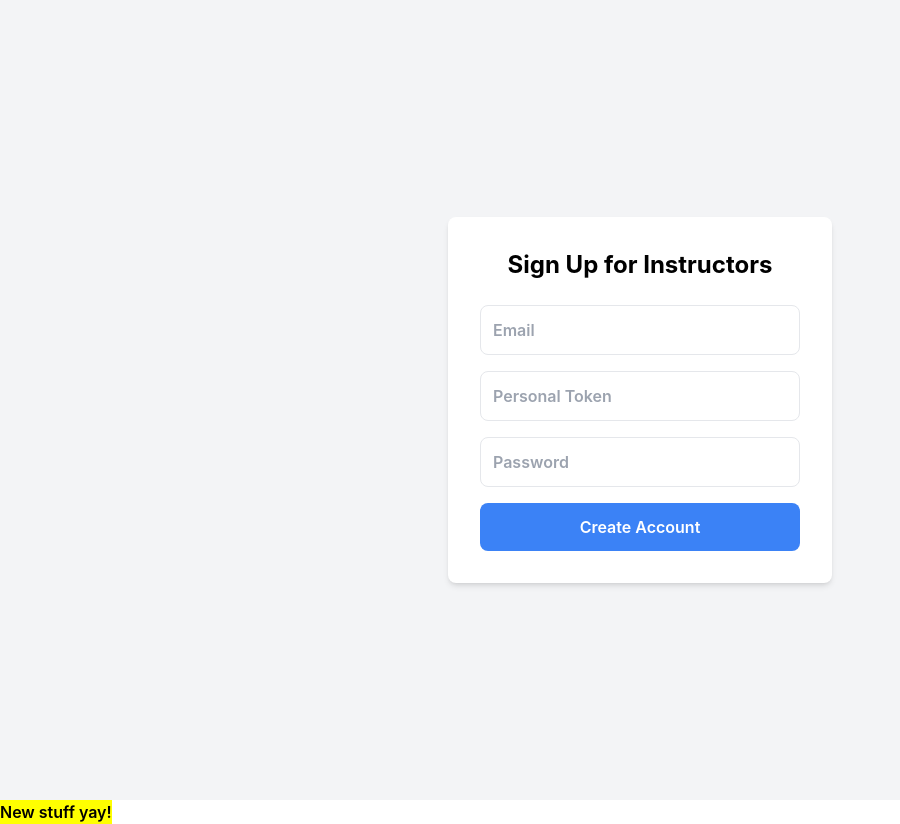
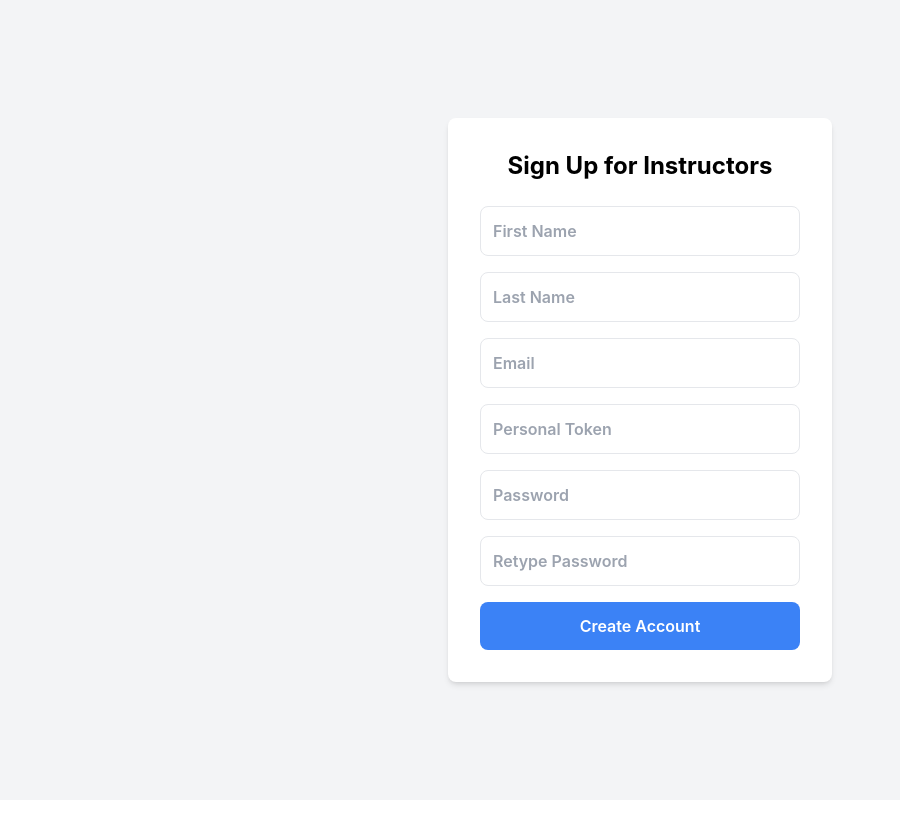
Before and after one commit to h0nt3d/UTrack, a React (Create React App) app in the folder frontend/: page / in a window 1280 px wide. Shown: the whole page, without its empty margins (0-900 px from the left). After the commit the page ends 800 px from the top, so only its background shows below. Built offline with nearby package versions, Linux system fonts and the light colour scheme.

Commit message:
Added fields for first name and last name

```diff
--- a/frontend/src/App.js
+++ b/frontend/src/App.js
@@ -20,7 +20,12 @@ export default function App() {
 		setSelectedCourse(courseData);
 		setSpecificCourse(false);
     }
-
+	return(
+		<div>
+			<Signup />
+		</div>
+	);
+/*
 	return (
 		<div>
 			{nnew
@@ -33,6 +38,7 @@ export default function App() {
 			{nnew && <button className="test" onClick={newPage}>New stuff yay!</button>}
 		</div>
 	);
+	*/
 }
 
 /*
--- a/frontend/src/components/signup.jsx
+++ b/frontend/src/components/signup.jsx
@@ -1,7 +1,8 @@
 import React, {useState} from "react";
 
 export default function Signup() {
-
+	const [firstName, setFirstName] = useState("");
+	const [lastName, setLastName] = useState("");
 	const [email, setEmail] = useState("");
 	const [password, setPassword] = useState("");
 
@@ -10,7 +11,7 @@ export default function Signup() {
 			const response = await fetch("http://localhost:5000/signup", {
 				method: "POST",
 				headers: {"Content-Type": "application/json"},
-				body: JSON.stringify({email, password}),
+				body: JSON.stringify({firstName, lastName, email, password}),
 			});
 
 			const data = await response.json();
@@ -26,6 +27,18 @@ export default function Signup() {
     <div className="flex items-center justify-center h-screen bg-gray-100">
       <form className="bg-white p-8 rounded-lg shadow-md w-96">
         <h1 className="text-2xl font-bold mb-6 text-center">Sign Up for Instructors</h1>
+	<input
+          type="text"
+          placeholder="First Name"
+          className="w-full p-3 mb-4 border rounded-lg focus:outline-none focus:ring-2 focus:ring-blue-500"
+	  onChange={(e) => setFirstName(e.target.value)}
+        />
+	<input
+          type="text"
+          placeholder="Last Name"
+          className="w-full p-3 mb-4 border rounded-lg focus:outline-none focus:ring-2 focus:ring-blue-500"
+	  onChange={(e) => setLastName(e.target.value)}
+        />
         <input
           type="text"
           placeholder="Email"
@@ -43,6 +56,12 @@ export default function Signup() {
           className="w-full p-3 mb-4 border rounded-lg focus:outline-none focus:ring-2 focus:ring-blue-500"
 	  onChange={(e) => setPassword(e.target.value)}
         />
+	<input
+          type="password"
+          placeholder="Retype Password"
+          className="w-full p-3 mb-4 border rounded-lg focus:outline-none focus:ring-2 focus:ring-blue-500"
+	  //onChange={(e) => setEmail(e.target.value)}
+        />
         <button className="w-full bg-blue-500 text-white py-3 rounded-lg hover:bg-blue-600 transition"
 	  type="button"
 	  onClick={handleSubmit}>
```
Also changed, not shown: 1 other file (tests, documents, lock files or other folders).
